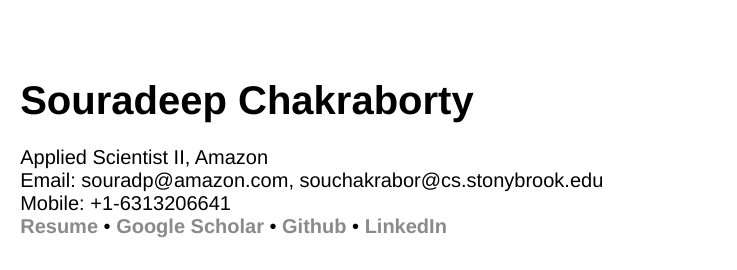
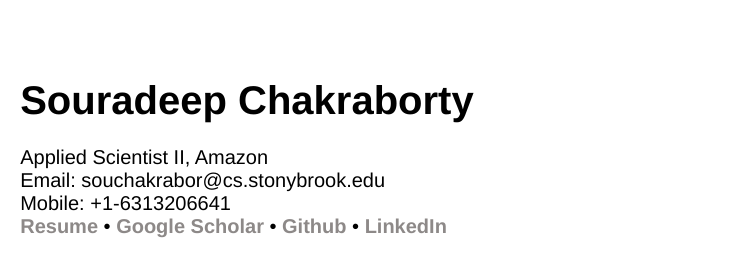
Before and after one commit to sourachakra/sourachakra.github.io, a plain HTML site: page index.html in a window 1280 px wide. Shown: the top 270 px of the page, 383-1120 px from the left. Drawn offline with Linux system fonts and the light colour scheme; a script that the page names is missing.

Commit message:
Update index.html

```diff
--- a/index.html
+++ b/index.html
@@ -132,7 +132,7 @@ body {margin:0;height:2000px;}
 
 	  Applied Scientist II, Amazon<br>
 <!-- 	  <a href="https://www.cs.stonybrook.edu/"><b> Department of Computer Science, Stony Brook University </b> </a><br> -->
-	  Email: souradp@amazon.com, souchakrabor@cs.stonybrook.edu<br>
+	  Email: souchakrabor@cs.stonybrook.edu<br>
 	  Mobile: +1-6313206641<br>
 
 	   <a href="https://sourachakra.github.io/resources/Souradeep_CV.pdf" style="color: #8D8988"><b>Resume</b> </a> • <a href="https://scholar.google.com/citations?user=ArQ0ruYAAAAJ&hl=en" style="color: #8D8988"><b>Google Scholar</b> </a> • <a href="https://github.com/sourachakra" style="color: #8D8988"><b>Github</b></a>  • <a href="https://www.linkedin.com/in/souradeep-chakraborty/" style="color: #8D8988"><b>LinkedIn</b> </a>
```
